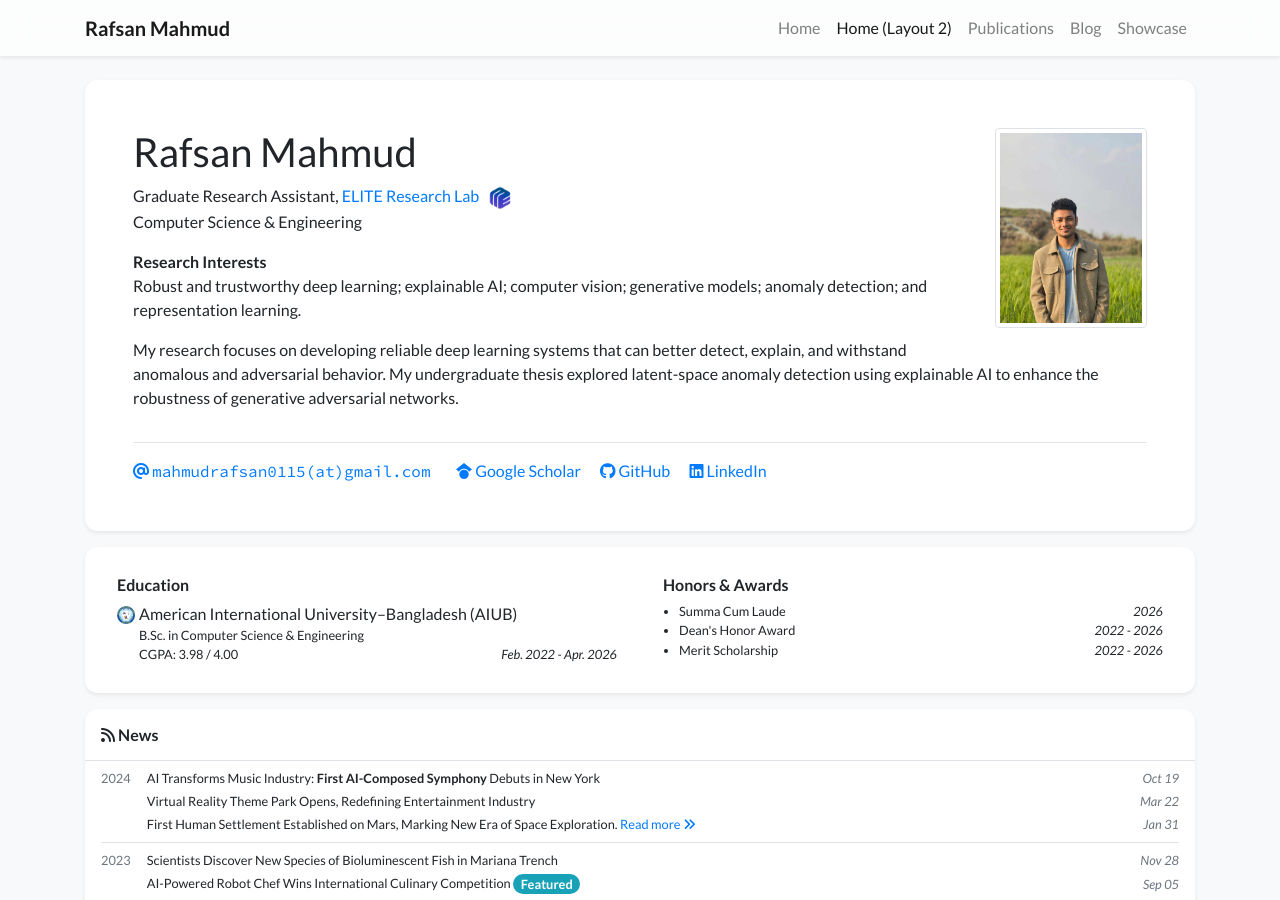
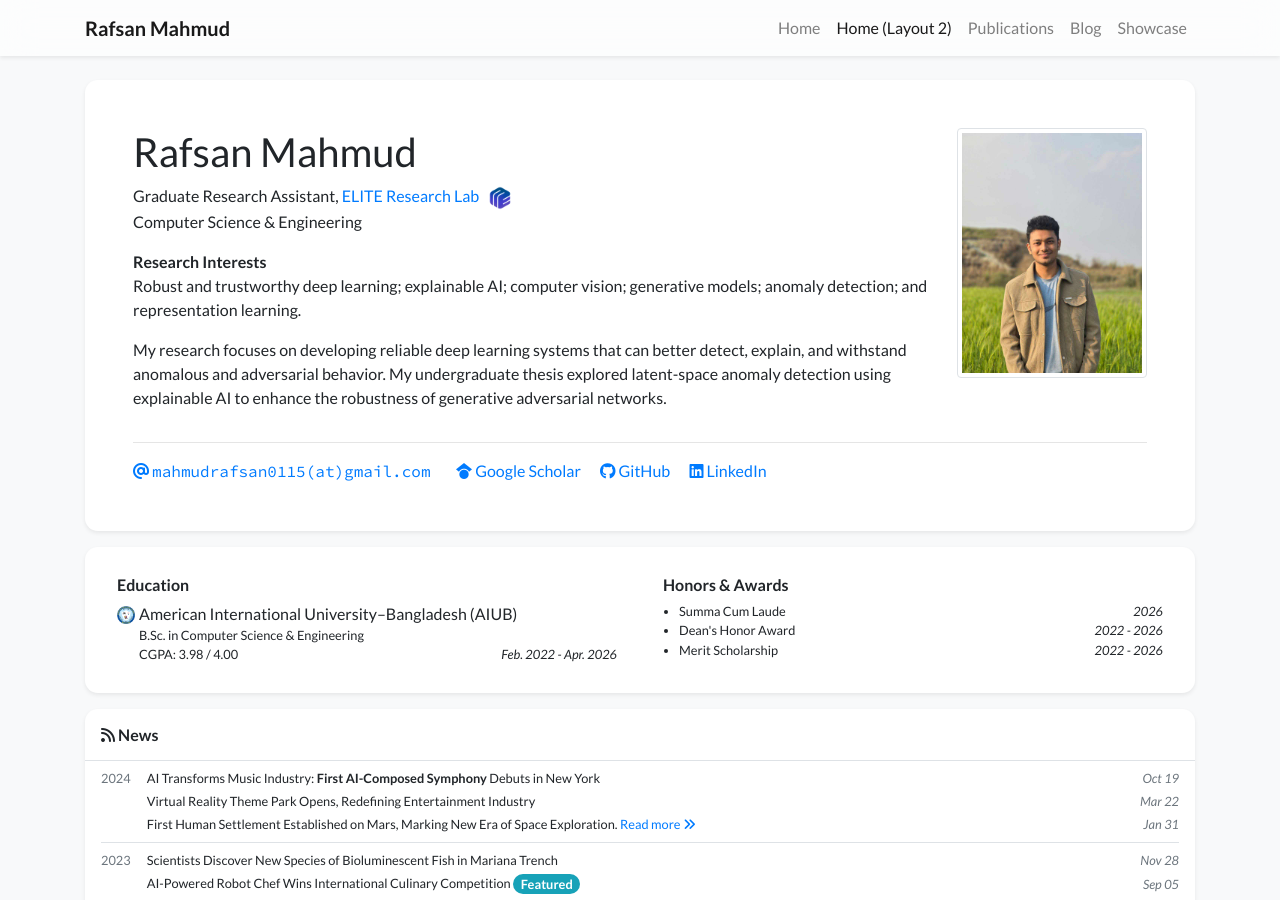
Before and after one commit to RAAFSAAN0/RAAFSAAN0.github.io, a Jekyll site: the page built from index_layout2.html, in a window 1280 px wide and 900 px high. Built offline with Jekyll 4.4.1, drawn with Linux system fonts in a browser that asks for light colours; nearby versions of some CDN libraries; a style sheet for code colours, icons or effects is not loaded.

Commit message:
Update profile_card.html

```diff
--- a/_includes/widgets/profile_card.html
+++ b/_includes/widgets/profile_card.html
@@ -4,36 +4,48 @@
             <div class="card-body p-5">
                 <div class="row">
                     <div class="col">
+
                         {% if site.data.profile.portrait_url %}
-                        <!-- When the screen is wider than md, float the portrait on the right -->
+                        <!-- Desktop Profile Picture -->
                         <div class="figure float-right ml-4 mb-4 d-none d-md-block">
                             <img
                                 src="{{ site.data.profile.portrait_url | relative_url }}"
                                 class="figure-img img-fluid img-thumbnail"
-                                style="height: 200px;"
+                                style="height: 250px; width: auto;"
                                 data-toggle="tooltip"
                                 data-placement="top"
-                                title="{{ site.data.profile.portrait_caption }}">
+                                title="{{ site.data.profile.portrait_caption }}"
+                                alt="Portrait of {{ site.data.profile.primary_name }}">
                         </div>
                         {% endif %}
 
+
+                        <!-- ================================================= -->
+                        <!-- Name -->
+                        <!-- ================================================= -->
+
                         <div class="d-flex">
                             <div class="h1 font-weight-normal">
-                                {{ site.data.profile.primary_name }} <small>{{ site.data.profile.secondary_name }}</small>
+                                {{ site.data.profile.primary_name }}
+                                <small>{{ site.data.profile.secondary_name }}</small>
                             </div>
 
+                            <!-- Mobile Profile Picture -->
                             {% if site.data.profile.portrait_url %}
                             <div class="ml-auto d-md-none">
-                                <a target="_blank" href="{{ site.data.profile.portrait_url | relative_url }}">
+                                <a
+                                    target="_blank"
+                                    href="{{ site.data.profile.portrait_url | relative_url }}">
                                     <img
                                         src="{{ site.data.profile.portrait_url | relative_url }}"
                                         class="rounded-circle"
-                                        style="height: 48px;"
-                                        alt="Portrait">
+                                        style="height: 48px; width: 48px; object-fit: cover;"
+                                        alt="Portrait of {{ site.data.profile.primary_name }}">
                                 </a>
                             </div>
                             {% endif %}
                         </div>
+
 
                         <!-- ================================================= -->
                         <!-- Academic Positions -->
@@ -41,7 +53,9 @@
 
                         <div class="text-profile-position">
                             {% for position in site.data.profile.positions %}
+
                                 {{ position.name }}
+
                                 {% if position.logo %}
                                 <img
                                     src="{{ position.logo | relative_url }}"
@@ -55,31 +69,47 @@
                                     "
                                 />
                                 {% endif %}
+
                                 <br/>
+
                             {% endfor %}
                         </div>
+
 
                         <!-- ================================================= -->
                         <!-- Research Interests & Biography -->
                         <!-- ================================================= -->
 
-                        <div class="text-profile-bio mt-3"
+                        <div
+                            class="text-profile-bio mt-3"
                             {% if site.data.profile.short_bio_text_justify %}
                             style="text-align: justify;"
-                            {% endif %}>
+                            {% endif %}
+                        >
                             {{ site.data.profile.short_bio }}
                         </div>
 
+
+                        <!-- ================================================= -->
+                        <!-- Curriculum Vitae -->
+                        <!-- ================================================= -->
+
                         {% if site.data.profile.cv_link %}
-                            <a target="_blank" href="{{ site.data.profile.cv_link | relative_url }}">
-                                <i class="fas fa-file-alt"></i> Curriculum Vitae
+                            <a
+                                target="_blank"
+                                href="{{ site.data.profile.cv_link | relative_url }}">
+                                <i class="fas fa-file-alt"></i>
+                                Curriculum Vitae
                             </a>
                             <br/>
                         {% endif %}
+
                     </div>
                 </div>
 
+
                 <hr />
+
 
                 <!-- ========================================================= -->
                 <!-- Social / Contact Links -->
@@ -88,14 +118,20 @@
                 <div class="row">
                     <div class="col">
 
-                        <a class="pr-3" href="mailto:{{ site.data.profile.email | encode_email }}">
+                        <!-- Email -->
+                        <a
+                            class="pr-3"
+                            href="mailto:{{ site.data.profile.email | encode_email }}">
                             <i class="fas fa-at"></i>
                             <span class="email-text">
                                 {{ site.data.profile.email | replace: "@", "(at)" }}
                             </span>
                         </a>
 
+
+                        <!-- Google Scholar -->
                         {% if site.data.profile.gscholar %}
+
                             {%- if site.data.profile.gscholar contains 'scholar.google' -%}
                                 {%- assign gscholar_url = site.data.profile.gscholar -%}
                             {%- else -%}
@@ -106,93 +142,137 @@
                                 class="pr-3 no-break"
                                 target="_blank"
                                 href="{{ gscholar_url }}">
-                                <i class="fab fa-google-scholar"></i> Google Scholar
+                                <i class="fab fa-google-scholar"></i>
+                                Google Scholar
                             </a>
+
                         {% endif %}
 
+
+                        <!-- GitHub -->
                         {% if site.data.profile.github %}
+
                             <a
                                 class="pr-3 no-break"
                                 target="_blank"
                                 href="https://github.com/{{ site.data.profile.github }}">
-                                <i class="fab fa-github"></i> GitHub
+                                <i class="fab fa-github"></i>
+                                GitHub
                             </a>
+
                         {% endif %}
 
+
+                        <!-- WeChat -->
                         {% if site.data.profile.wechat_qrcode %}
+
                             <a
                                 class="pr-3 no-break"
                                 data-toggle="modal"
                                 data-target="#modal-wechat">
-                                <i class="fab fa-weixin"></i> WeChat
+                                <i class="fab fa-weixin"></i>
+                                WeChat
                             </a>
+
                         {% endif %}
 
+
+                        <!-- Twitter -->
                         {% if site.data.profile.twitter %}
+
                             <a
                                 class="pr-3 no-break"
                                 target="_blank"
                                 href="https://twitter.com/{{ site.data.profile.twitter }}">
-                                <i class="fab fa-twitter"></i> Twitter
+                                <i class="fab fa-twitter"></i>
+                                Twitter
                             </a>
+
                         {% endif %}
 
+
+                        <!-- LinkedIn -->
                         {% if site.data.profile.linkedin %}
+
                             <a
                                 class="pr-3 no-break"
                                 target="_blank"
                                 href="https://www.linkedin.com/in/{{ site.data.profile.linkedin }}">
-                                <i class="fab fa-linkedin"></i> LinkedIn
+                                <i class="fab fa-linkedin"></i>
+                                LinkedIn
                             </a>
+
                         {% endif %}
 
+
+                        <!-- ORCID -->
                         {% if site.data.profile.orcid %}
+
                             <a
                                 class="pr-3 no-break"
                                 target="_blank"
                                 href="https://orcid.org/{{ site.data.profile.orcid }}">
-                                <i class="fab fa-orcid"></i> ORCID
+                                <i class="fab fa-orcid"></i>
+                                ORCID
                             </a>
+
                         {% endif %}
 
                     </div>
                 </div>
+
             </div>
         </div>
     </div>
 </div>
+
 
 <!-- =========================================================== -->
 <!-- WeChat Modal -->
 <!-- =========================================================== -->
 
 {% if site.data.profile.wechat_qrcode %}
+
 <div class="modal fade" id="modal-wechat" tabindex="-1" aria-hidden="true">
+
     <div class="modal-dialog modal-sm">
+
         <div class="modal-content">
 
             <div class="modal-body p-0">
+
                 <img
                     src="{{ site.data.profile.wechat_qrcode | relative_url }}"
-                    class="img-fluid">
+                    class="img-fluid"
+                    alt="WeChat QR Code">
+
             </div>
 
+
             {% if site.data.profile.wechat_prompt %}
+
             <div class="modal-body p-1">
                 {{ site.data.profile.wechat_prompt }}
             </div>
+
             {% endif %}
 
+
             <div class="modal-footer">
+
                 <button
                     type="button"
                     class="btn btn-primary"
                     data-dismiss="modal">
                     Close
                 </button>
+
             </div>
 
         </div>
+
     </div>
+
 </div>
+
 {% endif %}
```
